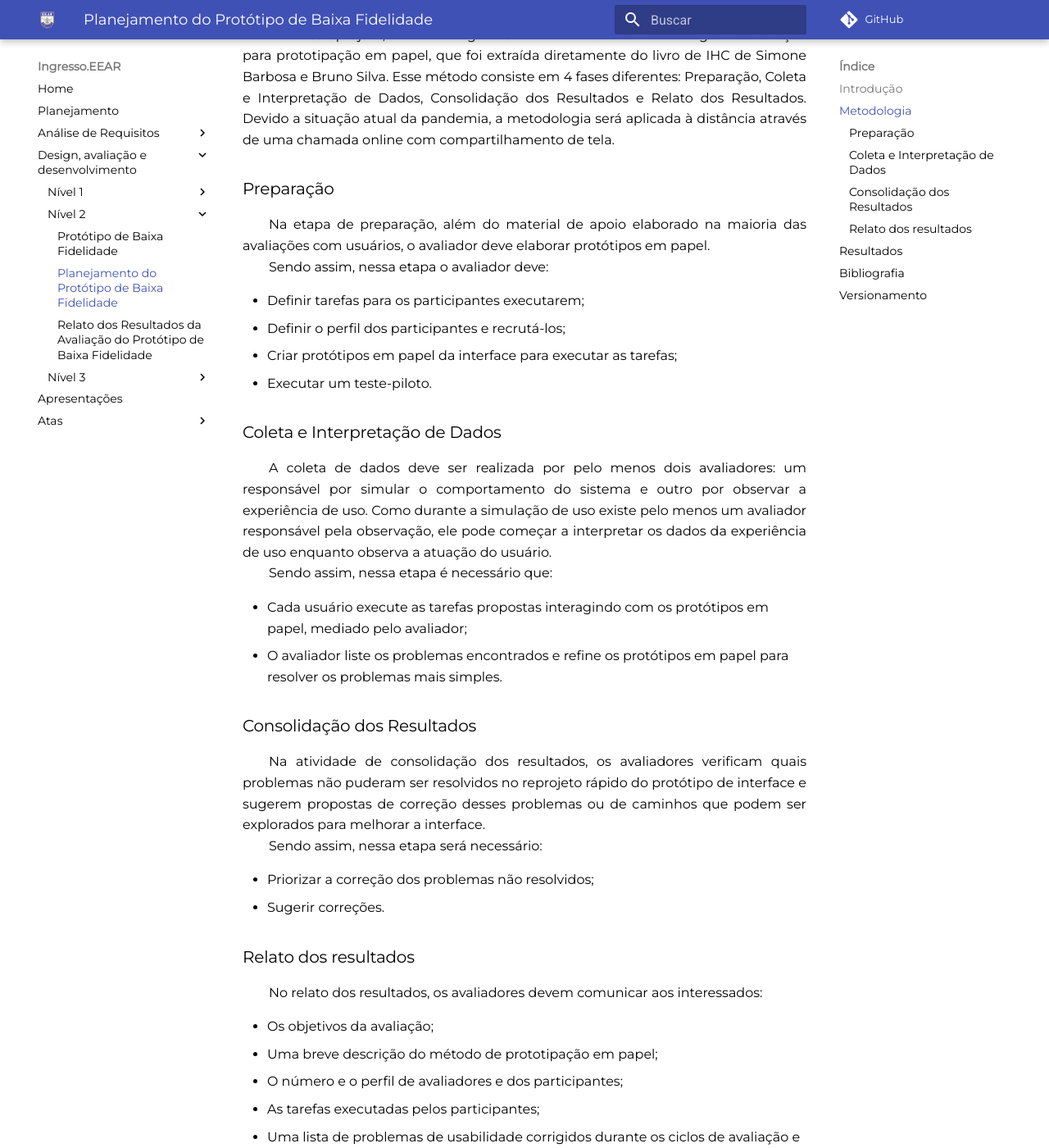
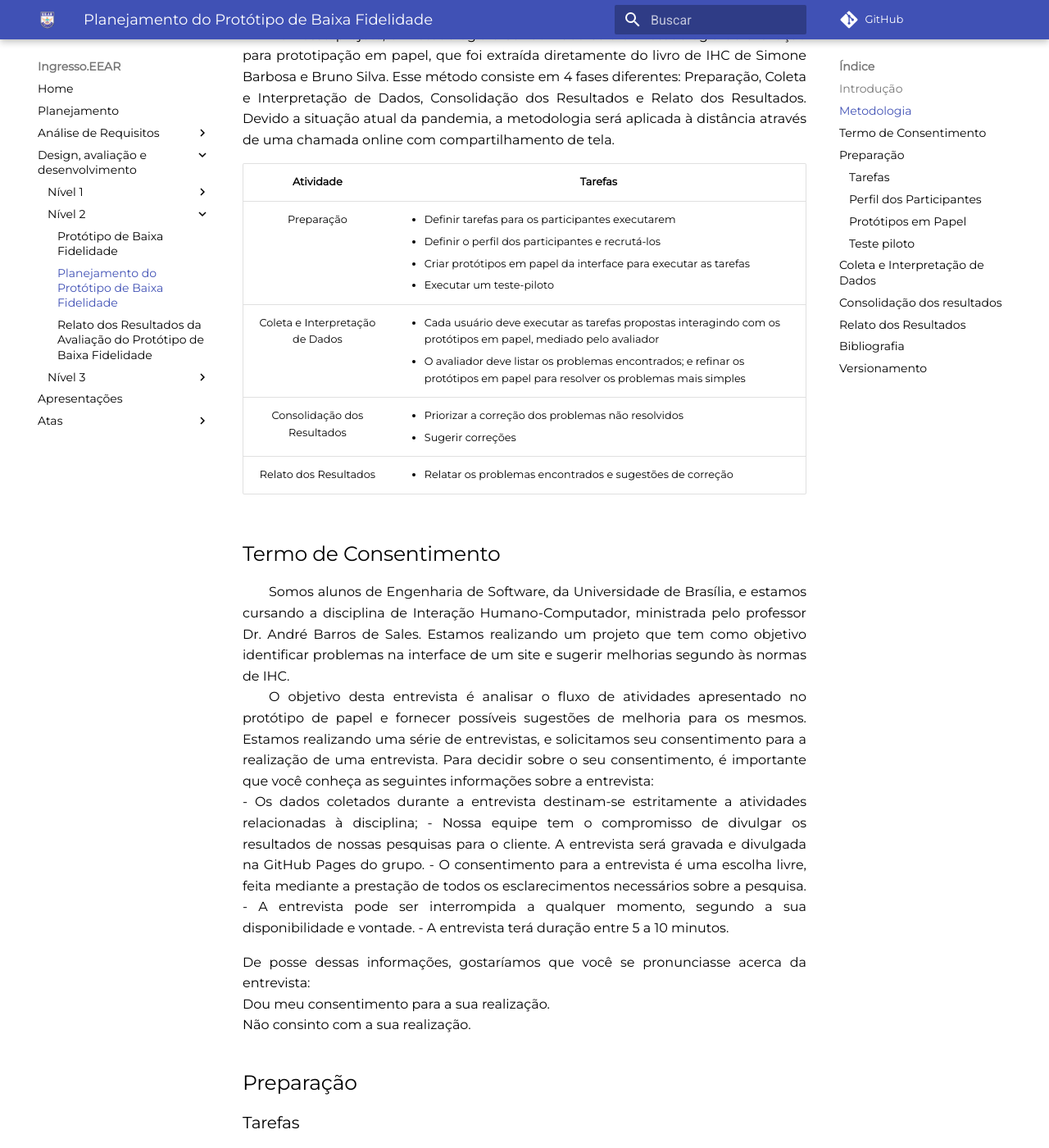
Before and after one commit to CarlosZoft/2020.2-Ingresso.eear, an MkDocs documentation site: the page built from docs/design-ava-dese/nivel-2/plan-prototipo-papel.md, in a window 1280 px wide and 1400 px high, scrolled down 471 px. Shown: the whole window at 82% size. Built offline with MkDocs 1.6.1 and Material for MkDocs 9.7.7, drawn with Linux system fonts in a browser that asks for light colours; comment, search, counter and statistics services are not loaded; some of the changed text lies outside the part shown.

Commit message:
(#42) Ajuste na avaliação do protótipo de papel

```diff
--- a/docs/design-ava-dese/nivel-2/plan-prototipo-papel.md
+++ b/docs/design-ava-dese/nivel-2/plan-prototipo-papel.md
@@ -6,32 +6,56 @@
 ## Metodologia
 &emsp;&emsp;No nosso projeto, a metodologia a ser utilizada será a metodologia de avaliação para prototipação em papel, que foi extraída diretamente do livro de IHC de Simone Barbosa e Bruno Silva. Esse método consiste em 4 fases diferentes: Preparação, Coleta e Interpretação de Dados, Consolidação dos Resultados e Relato dos Resultados. Devido a situação atual da pandemia, a metodologia será aplicada à distância através de uma chamada online com compartilhamento de tela. <br>
 
-### Preparação
-&emsp;&emsp;Na etapa de preparação, além do material de apoio elaborado na maioria das avaliações com usuários, o avaliador deve elaborar protótipos em papel.<br>
-&emsp;&emsp;Sendo assim, nessa etapa o avaliador deve:
+| Atividade | <center>Tarefas |
+|:---:|:----------|
+| Preparação | <ul><li>Definir tarefas para os participantes executarem</li> <li>Definir o perfil dos participantes e recrutá-los</li><li>Criar protótipos em papel da interface para executar as tarefas</li><li>Executar um teste-piloto</li></ul> |
+| Coleta e Interpretação de Dados | <ul><li>Cada usuário deve executar as tarefas propostas interagindo com os protótipos em papel, mediado pelo avaliador</li><li>O avaliador deve listar os problemas encontrados; e refinar os protótipos em papel para resolver os problemas mais simples</li> </ul> |
+| Consolidação dos Resultados | <ul><li>Priorizar a correção dos problemas não resolvidos</li><li>Sugerir correções</li> </ul> |
+| Relato dos Resultados | <ul><li>Relatar os problemas encontrados e sugestões de correção</li> </ul> |
 
-- Definir tarefas para os participantes executarem;
-- Definir o perfil dos participantes e recrutá-los;
-- Criar protótipos em papel da interface para executar as tarefas;
-- Executar um teste-piloto.
+## Termo de Consentimento
+&emsp;&emsp;Somos alunos de Engenharia de Software, da Universidade de Brasília, e estamos cursando a disciplina de Interação Humano-Computador, ministrada pelo professor Dr. André Barros de Sales. Estamos realizando um projeto que tem como objetivo identificar problemas na interface de um site e sugerir melhorias segundo às normas de IHC. <br>
+&emsp;&emsp;O objetivo desta entrevista é analisar o fluxo de atividades apresentado no protótipo de papel e fornecer possíveis sugestões de melhoria para os mesmos. Estamos realizando uma série de entrevistas, e solicitamos seu consentimento para a realização de uma entrevista. Para decidir sobre o seu consentimento, é importante que você conheça as seguintes informações sobre a entrevista: <br>
+- Os dados coletados durante a entrevista destinam-se estritamente a atividades relacionadas à disciplina;
+- Nossa equipe tem o compromisso de divulgar os resultados de nossas pesquisas para o cliente. A entrevista será gravada e divulgada na GitHub Pages do grupo.
+- O consentimento para a entrevista é uma escolha livre, feita mediante a prestação de todos os esclarecimentos necessários sobre a pesquisa.
+- A entrevista pode ser interrompida a qualquer momento, segundo a sua disponibilidade e vontade.
+- A entrevista terá duração entre 5 a 10 minutos.
 
-### Coleta e Interpretação de Dados
-&emsp;&emsp;A coleta de dados deve ser realizada por pelo menos dois avaliadores: um responsável por simular o comportamento do sistema e outro por observar a experiência de uso. Como durante a simulação de uso existe pelo menos um avaliador responsável pela observação, ele pode começar a interpretar os dados da experiência de uso enquanto observa a atuação do usuário.<br>
-&emsp;&emsp;Sendo assim, nessa etapa é necessário que:
+De posse dessas informações, gostaríamos que você se pronunciasse acerca da entrevista: <br>
+Dou meu consentimento para a sua realização.<br>
+Não consinto com a sua realização.
 
-- Cada usuário execute as tarefas propostas interagindo com os protótipos em papel, mediado pelo avaliador;
-- O avaliador liste os problemas encontrados e refine os protótipos em papel para resolver os problemas mais simples.
+## Preparação
 
-### Consolidação dos Resultados
-&emsp;&emsp;Na atividade de consolidação dos resultados, os avaliadores verificam quais problemas não puderam ser resolvidos no reprojeto rápido do protótipo de interface e sugerem propostas de correção desses problemas ou de caminhos que podem ser explorados para melhorar a interface.<br>
-&emsp;&emsp;Sendo assim, nessa etapa será necessário:
+### Tarefas
+- Realizar a inscrição em um concurso
+- Acompanhar a inscrição
 
-- Priorizar a correção dos problemas não resolvidos;
-- Sugerir correções.
+### Perfil dos Participantes
+Serão convidadas pessoas que possuam características semelhantes dos usuários do ingresso EEAR para serem entrevistados.
 
-### Relato dos resultados
-&emsp;&emsp;No relato dos resultados, os avaliadores devem comunicar aos interessados:<br>
+### Protótipos em Papel
 
+- Inserir as imagens aqui
+
+### Teste piloto
+Será feito um teste piloto para avaliar se o planejamento está adequado, e analisar se a avaliação, tal como planejada, produz os dados necessários para responder a questões e objetivos do estudo.
+
+## Coleta e Interpretação de Dados
+&emsp;&emsp;A coleta de dados deve ser realizada por pelo menos dois avaliadores: um responsável por simular o comportamento do sistema e outro por observar a experiência de uso. Como durante a simulação de uso existe pelo menos um avaliador responsável pela observação, ele pode começar a interpretar os dados da experiência de uso enquanto observa a atuação do usuário. Foi feito o seguinte roteiro de perguntas para auxiliar o entrevistador na coleta e interpretação de dados:
+| Número | <center>Pergunta | <center>Opções de resposta |
+|:---:|:----------|:-------------------|
+| 1 | Qual seu grau de experiência com a plataforma Ingresso EEAR? | [ ] Muito experiente <br>[ ] Experiente<br>[ ] Neutro <br>[ ] Inexperiente<br>[ ] Muito inexperiente <br>|
+| 2 | Avalie o grau de dificuldade na execução das tarefas | [ ] Muito difícil <br>[ ] Difícil<br>[ ] Neutro <br>[ ] Fácil<br>[ ] Muito fácil <br> |
+| 3 | Alguma sugestão de melhoria para a realização das tarefas? | Pergunta discursiva|
+
+
+## Consolidação dos resultados
+&emsp;&emsp;Aqui os avaliadores verificam quais problemas não puderam ser resolvidos no reprojeto rápido do protótipo de interface e sugerem propostas de correção desses problemas ou de caminhos que podem ser explorados para melhorar a interface.
+
+## Relato dos Resultados
+&emsp;&emsp;Nesta etapa os avaliadores devem comunicar aos interessados:
 - Os objetivos da avaliação;
 - Uma breve descrição do método de prototipação em papel;
 - O número e o perfil de avaliadores e dos participantes;
@@ -50,8 +74,6 @@
     - Sugestões de correção;
     - Indicações de partes do sistema que podem ser mais bem elaboradas.
 
-## Resultados
-
 ## Bibliografia
 > Barbosa, S. D. J.; Silva, B. S. da; Silveira, M. S.; Gasparini, I.; Darin, T.; Barbosa, G. D. J. (2021) *Interação Humano-Computador e Experiência do usuário.*
 ## Versionamento
```
Also changed, not shown: other parts of docs/design-ava-dese/nivel-2/plan-prototipo-papel.md (+1 -0 lines), docs/design-ava-dese/nivel-1/storyboards/resultado-ava-storyboard.md (+11 -3 lines), docs/assets/imagens/storyboard/termodeconssentimento.png (deleted).
